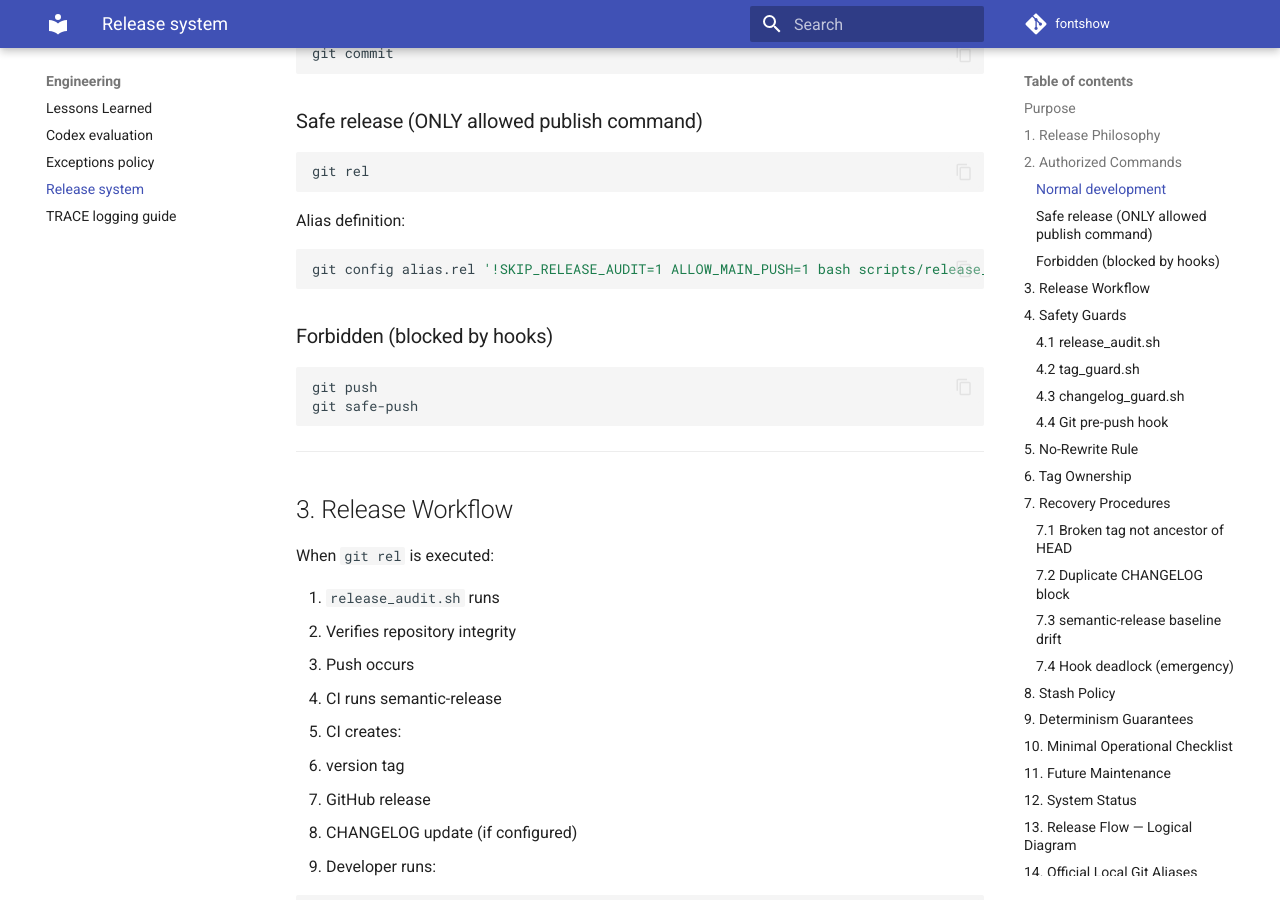
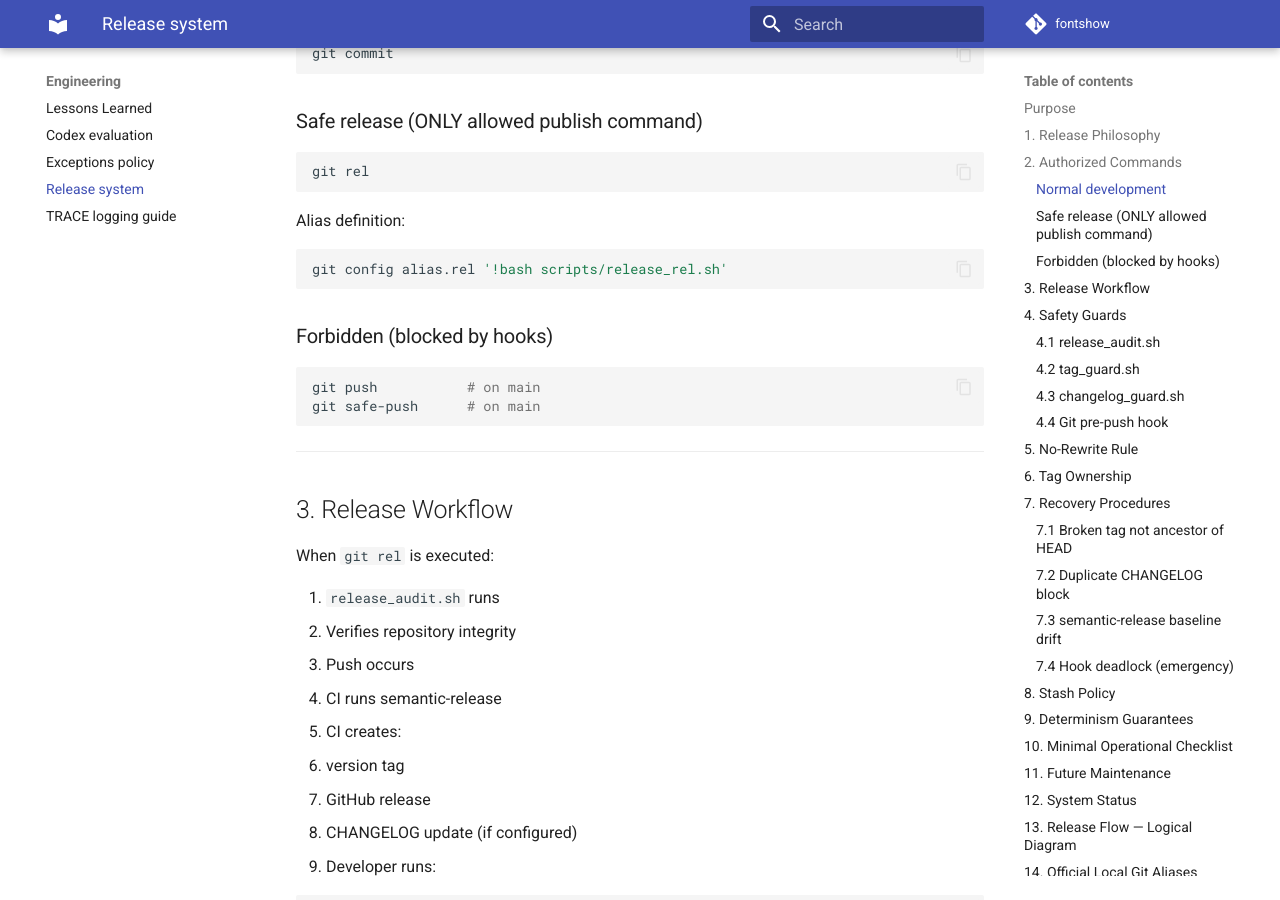
Before and after one commit to marco0560/Fontshow, an MkDocs documentation site: the page built from docs/engineering/release-system.md, in a window 1280 px wide and 900 px high, scrolled down 1120 px. Built offline with MkDocs 1.6.1 and Material for MkDocs 9.7.7, drawn with Linux system fonts in a browser that asks for light colours; comment, search, counter and statistics services are not loaded; some of the changed text lies outside the part shown.

Commit message:
fix(release): require git rel for pushes to main again
-  Block direct git push to main in the pre-push hook.
-  Keep branch pushes allowed outside main.
-  Show an explicit emergency no-verify escape hatch in the hook message.
-  Restore git rel as the guarded publish path for main.
-  Run the release audit before git rel performs the push.
-  Limit ALLOW_MAIN_PUSH and SKIP_RELEASE_AUDIT to the push subprocess.
-  Remove the accidental audit bypass from the git rel workflow.
-  Preserve the no-double-audit behavior inside the pre-push hook.
-  Keep release_audit.sh available as a standalone manual check.
-  Update release-system docs to match the enforced hook behavior.
-  Update CONTRIBUTING to describe the branch-specific push policy.
-  Refresh stale alias examples to point at scripts/release_rel.sh.
-  Preserve optional semantic-release preview semantics during push.
-  Keep emergency recovery via git push --no-verify documented.
-  Maintain deterministic release checks and existing CI expectations.

Refs: docs/engineering/release-system.md

````diff
--- a/docs/engineering/release-system.md
+++ b/docs/engineering/release-system.md
@@ -49,14 +49,14 @@
 Alias definition:
 
 ```bash
-git config alias.rel '!SKIP_RELEASE_AUDIT=1 ALLOW_MAIN_PUSH=1 bash scripts/release_audit.sh && SKIP_RELEASE_AUDIT=1 ALLOW_MAIN_PUSH=1 git push'
+git config alias.rel '!bash scripts/release_rel.sh'
 ```
 
 ### Forbidden (blocked by hooks)
 
 ```bash
-git push
-git safe-push
+git push           # on main
+git safe-push      # on main
 ```
 
 ---
@@ -132,16 +132,23 @@
 * Failing lint
 * Broken release baseline
 
-Allows only:
+Allows:
 
 ```bash
-git rel
+git rel            # on main
+git push           # on non-main branches
 ```
 
 via:
 
 ```bash
 ALLOW_MAIN_PUSH=1
+```
+
+Emergency bypass remains available through Git's standard hook bypass:
+
+```bash
+git push --no-verify
 ```
 
 ---
@@ -351,7 +358,7 @@
 ## Safe release (ONLY publish command)
 
 ```bash
-git config alias.rel '!SKIP_RELEASE_AUDIT=1 ALLOW_MAIN_PUSH=1 bash scripts/release_audit.sh && SKIP_RELEASE_AUDIT=1 ALLOW_MAIN_PUSH=1 git push'
+git config alias.rel '!bash scripts/release_rel.sh'
 ```
 
 ### Release audit (manual check)
````
Also changed, not shown: docs/CONTRIBUTING.md (+5 -2 lines), 2 other files.
